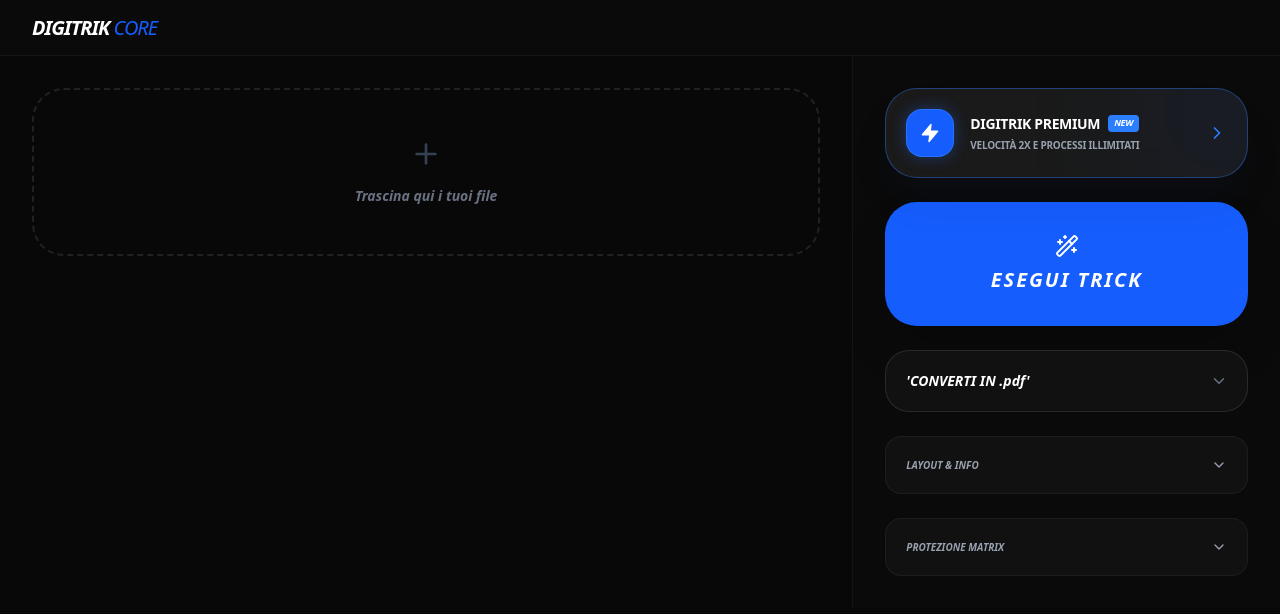
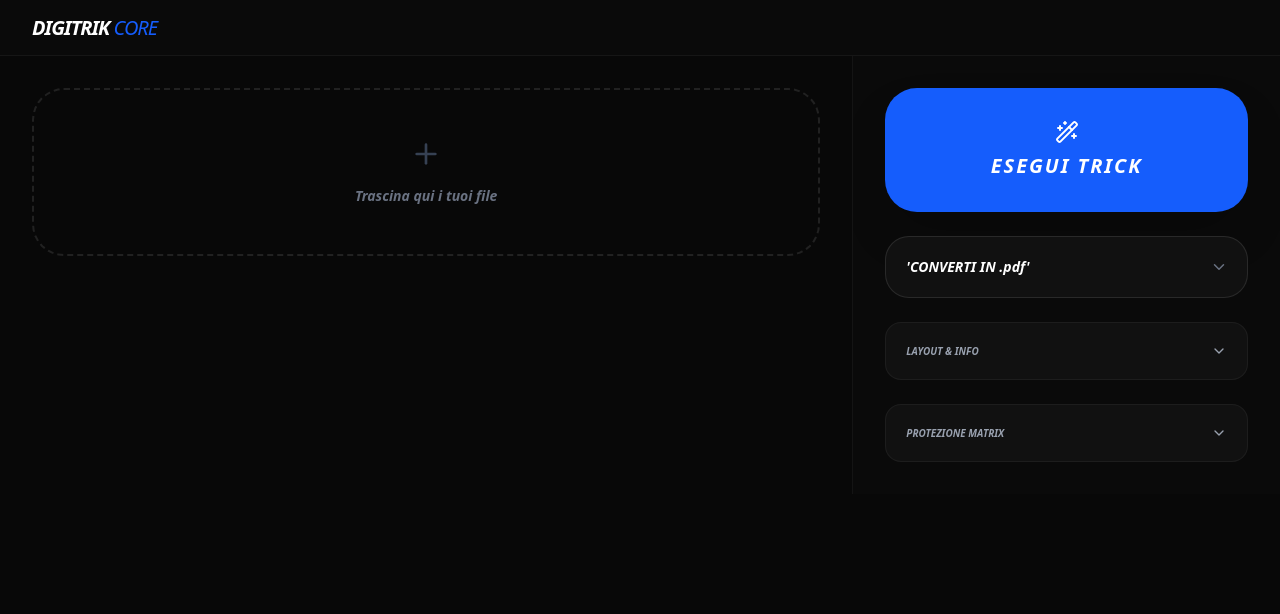
Before and after one commit to trikes2789/digitrik, a Next.js app: page / in a window 1280 px wide. Shown: the top 614 px of the page. Built offline with nearby package versions, Linux system fonts and the light colour scheme.

Commit message:
Update page.js

```diff
--- a/app/page.js
+++ b/app/page.js
@@ -339,44 +339,6 @@ export default function DigitrikWorkstation() {
 
         <div className="col-span-4 bg-[#0a0a0a] p-8 space-y-6 relative overflow-y-auto max-h-screen">
 
-          {/* BANNER PUBBLICITARIO POSIZIONATO IN ALTO PER MASSIMA VISIBILITÀ */}
-          <div className="w-full group">
-            <a
-              href="#"
-              onClick={(e) => e.preventDefault()}
-              className="block bg-[#1a1a1a] border border-blue-500/40 rounded-[2rem] p-5 flex items-center justify-between group-hover:border-blue-500 group-hover:bg-[#222] transition-all cursor-pointer relative overflow-hidden shadow-2xl shadow-blue-900/10 z-10"
-            >
-              <div className="absolute top-0 right-0 w-32 h-32 bg-blue-600/10 blur-3xl -mr-10 -mt-10" />
-              <div className="flex items-center gap-4 relative z-20">
-                <div className="w-12 h-12 bg-blue-600 rounded-2xl flex items-center justify-center border border-blue-400/30 shadow-[0_0_15px_rgba(37,99,235,0.4)] relative">
-                  {/* ICONA FULMINE IN SVG PURO (per evitare problemi di caricamento librerie) */}
-                  <svg
-                    width="20"
-                    height="20"
-                    viewBox="0 0 24 24"
-                    fill="white"
-                    stroke="white"
-                    strokeWidth="2"
-                    strokeLinecap="round"
-                    strokeLinejoin="round"
-                    className="relative z-30"
-                  >
-                    <polygon points="13 2 3 14 12 14 11 22 21 10 12 10 13 2"></polygon>
-                  </svg>
-                </div>
-                <div>
-                  <h4 className="text-sm font-black text-white tracking-tight flex items-center gap-2">
-                    DIGITRIK PREMIUM <span className="bg-blue-500 text-[9px] px-1.5 py-0.5 rounded italic">NEW</span>
-                  </h4>
-                  <p className="text-[10px] text-gray-400 font-bold uppercase tracking-tight mt-1">
-                    Velocità 2x e processi illimitati
-                  </p>
-                </div>
-              </div>
-              <ChevronRight size={20} className="text-blue-500 group-hover:translate-x-1 transition-transform relative z-20" />
-            </a>
-          </div>
-
           <button onClick={executeTrick} disabled={isProcessing} className="w-full bg-blue-600 hover:bg-blue-700 disabled:bg-gray-800 text-white py-8 rounded-[2rem] font-black italic uppercase tracking-widest text-xl transition-all flex flex-col items-center justify-center gap-2 shadow-2xl">
             {isProcessing ? <RefreshCcw className="animate-spin" size={24} /> : <><Wand2 size={24} /><span>ESEGUI TRICK</span></>}
           </button>
```
